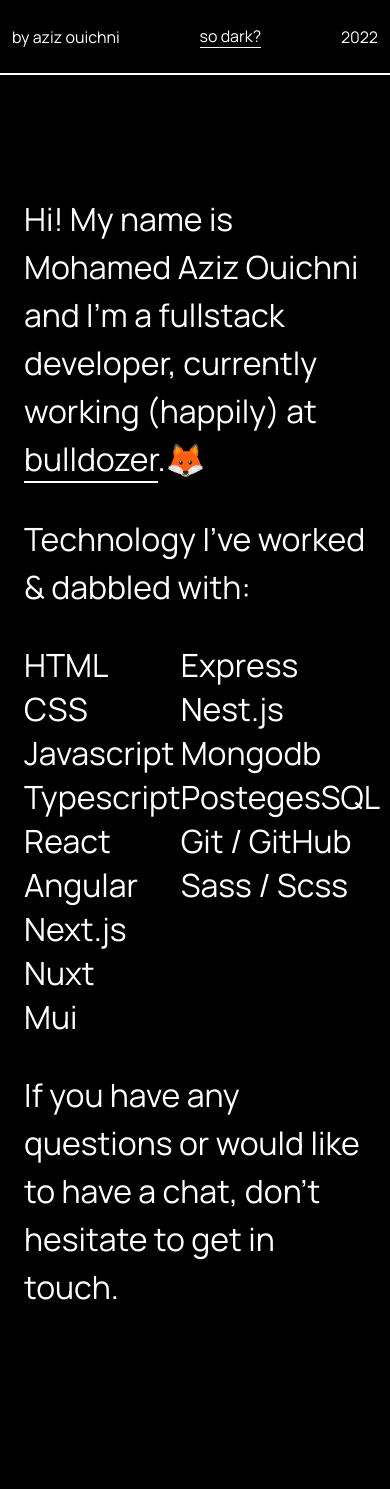
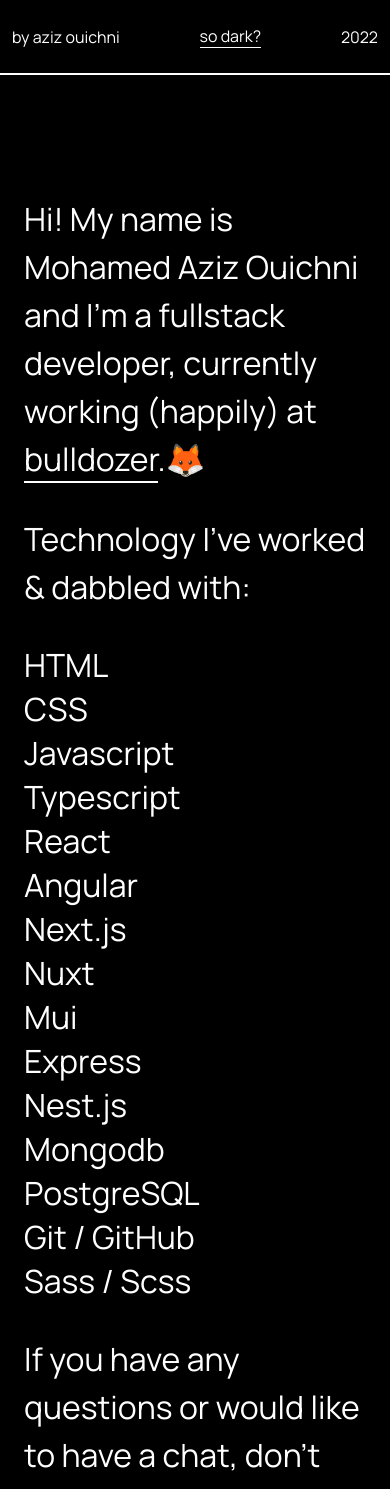
Before and after one commit to ouichniaziz/azizouichni-website, a Next.js app: page / in a window 390 px wide. Shown: the top 1489 px of the page. Before the commit the page ends 1407 px from the top, so only its background shows below. Built offline with nearby package versions, Linux system fonts and the light colour scheme.

Commit message:
Fix some content and responsive on small devises

```diff
--- a/pages/index.tsx
+++ b/pages/index.tsx
@@ -18,7 +18,7 @@ const Home: NextPage = () => {
     "Express",
     "Nest.js",
     "Mongodb",
-    "PostegesSQL",
+    "PostgreSQL",
     "Git / GitHub",
     "Sass / Scss",
   ];
@@ -60,7 +60,7 @@ const Home: NextPage = () => {
         <nav className={styles.navigation}>
           <div>by aziz ouichni</div>
           <div onClick={handleToggle} className={styles.dark}>
-            {!darkTheme ? "so dark?" : "so light?"}
+            {!darkTheme ? "so dark?" : "lot of light?"}
           </div>
           <div>2022</div>
         </nav>
--- a/styles/Home.module.css
+++ b/styles/Home.module.css
@@ -34,7 +34,7 @@
 
 .bulldozer {
   transition: 0s color;
-  border-bottom: 2px solid #fff;
+  border-bottom: 2px solid var(--color-text);
 }
 
 .bulldozer:hover {
@@ -71,6 +71,12 @@
   }
 }
 
+@media (max-width: 410px) {
+  .list {
+    max-height: 800px;
+  }
+}
+
 @media (max-width: 960px) {
   .main {
     padding: 0 24px;
```
